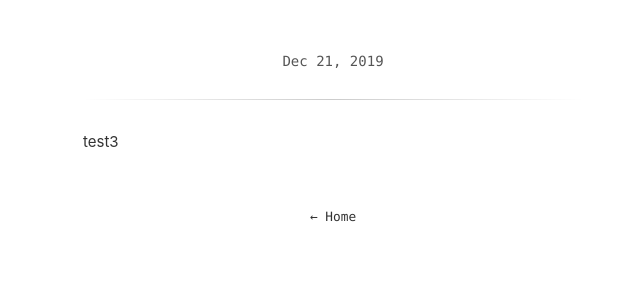
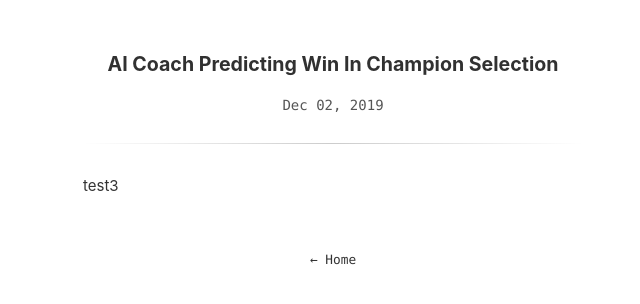
Before and after one commit to utopianami/blog_template, a Jekyll site: the page built from _posts/2019-12-02-lolnet3.md, in a window 1280 px wide. Shown: the top 304 px of the page, without its empty margins (307-947 px from the left). Built offline with Jekyll 4.4.1, drawn with Linux system fonts in a browser that asks for light colours.

Commit message:
edit lol title

```diff
--- a/_posts/2019-12-02-lolnet3.md
+++ b/_posts/2019-12-02-lolnet3.md
@@ -1,5 +1,5 @@
 ---
-title: AI Coach\: Predicting Win In Champion Selection
+title: AI Coach Predicting Win In Champion Selection
 updated: 2019-12-21
 ---
 
```
